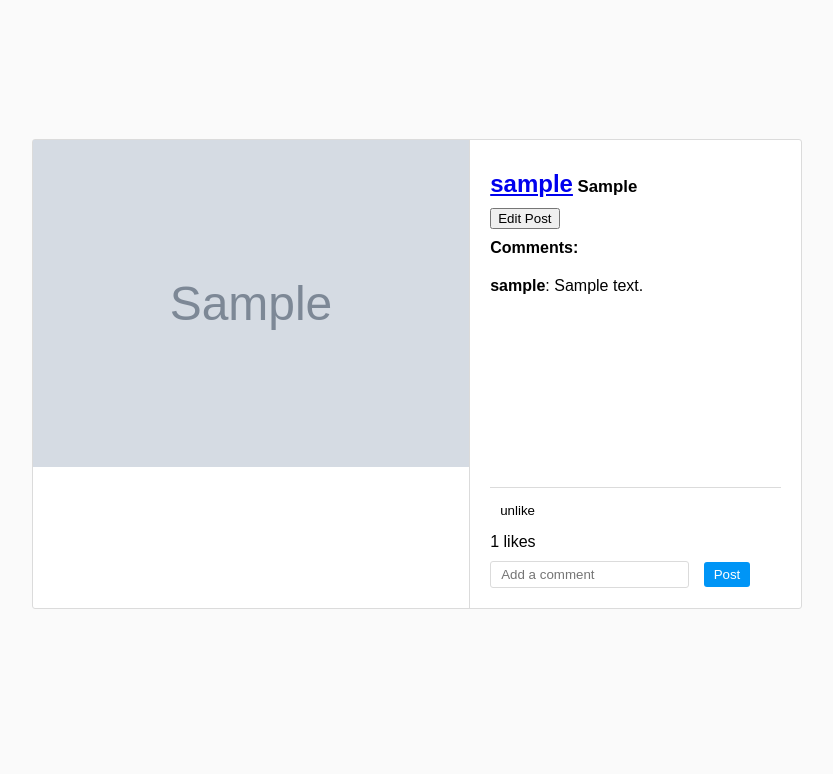
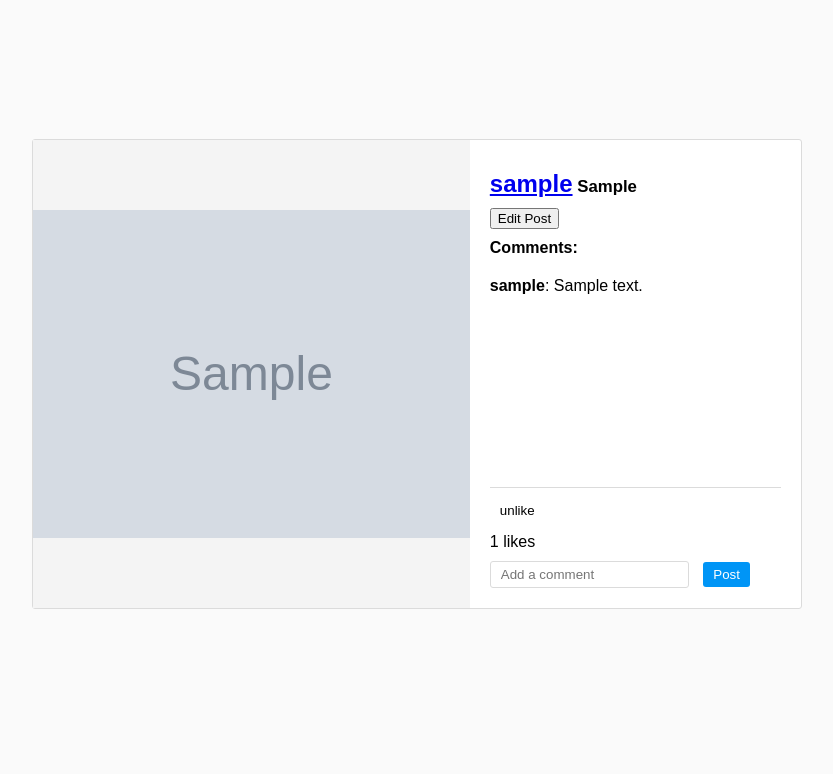
Before and after one commit to ali-ash3/insta-clone, a Django app: page /photo/1/ in a window 1280 px wide. Shown: the part 76-850 px from the top of the page, without its empty margins (223-1056 px from the left). Run offline with Django 5.2, Linux system fonts and the light colour scheme; a user stored in the database is signed in; tables that the repository leaves empty hold one stand-in row (values such as "Sample post"); grey boxes marked "Sample" are stand-in pictures.

Commit message:
fixed post_detail handling horizontal images

```diff
--- a/post_profile/templates/post_profile/photo_detail.html
+++ b/post_profile/templates/post_profile/photo_detail.html
@@ -39,16 +39,16 @@
 
     .left-column {
         width: 60%;
-        max-height: 80vh; /* Adjust to what works best for your layout */
-        border-right: 1px solid #dbdbdb;
-        overflow-y: auto; /* Allows scrolling for tall images */
+        display: flex;
+        justify-content: center;
+        align-items: center;
+        background-color: #f4f4f4; /* Placeholder color if the image doesn't cover the whole area */
     }
 
     .left-column img {
-        width: 100%; /* Will take up 100% of the .left-column width */
-        height: auto; /* Height is set automatically to maintain the aspect ratio */
-        max-height: 80vh; /* Prevents the image from being too tall */
-        object-fit: contain; /* Ensures the image fits within the dimensions without distortion */
+        max-width: 100%; /* Ensures the image does not exceed the column width */
+        max-height: 80vh; /* Ensures the image does not exceed the column height */
+        object-fit: cover; /* Covers the area of the div without stretching */
     }
 
 
@@ -112,7 +112,6 @@
 </style>
 
 <body>
-  <!-- ... -->
 
 <div class="container">
     <div class="left-column">
```
